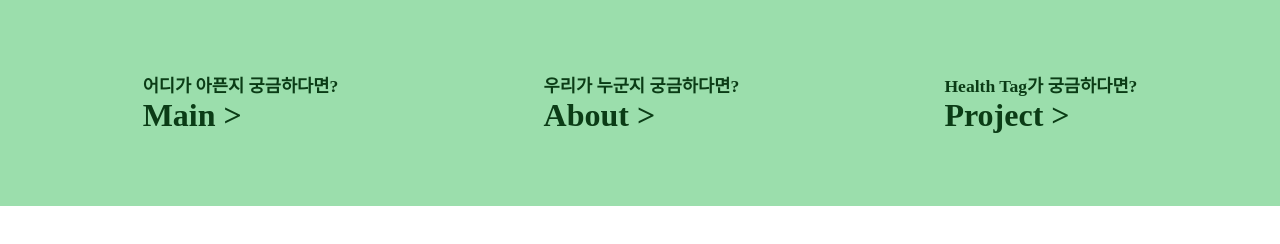
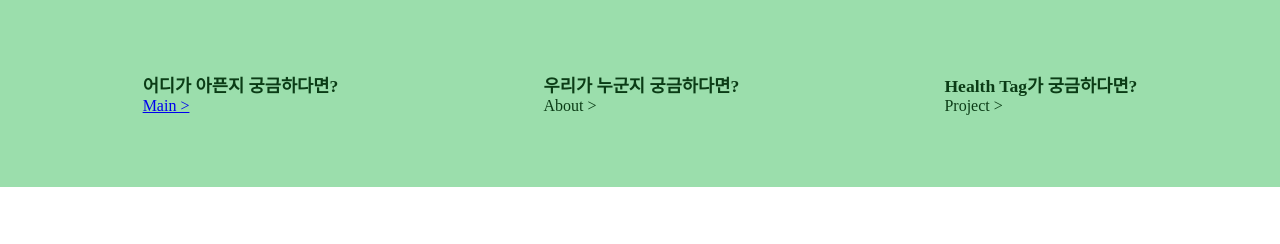
Before and after one commit to Dev-Dream/HealthTag, a website: page Webserver/Back-end/src/page/public/pages/footer.html in a window 1280 px wide. Drawn offline with Linux system fonts and the light colour scheme.

Commit message:
Feat: main link at footer.html

```diff
--- a/Webserver/Back-end/src/page/public/pages/footer.html
+++ b/Webserver/Back-end/src/page/public/pages/footer.html
@@ -4,15 +4,15 @@
     <div class="footer_content">
       <div class="main">
         <h2>어디가 아픈지 궁금하다면?</h2>
-        <h1>Main ></h1>
+        <a href="/" target="blank">Main ></a>
       </div>
       <div class="about">
         <h2>우리가 누군지 궁금하다면?</h2>
-        <h1>About ></h1>
+        <a>About ></a>
       </div>
       <div class="project">
         <h2>Health Tag가 궁금하다면?</h2>
-        <h1>Project ></h1>
+        <a>Project ></a>
       </div>
     </div>
   </div>
```
